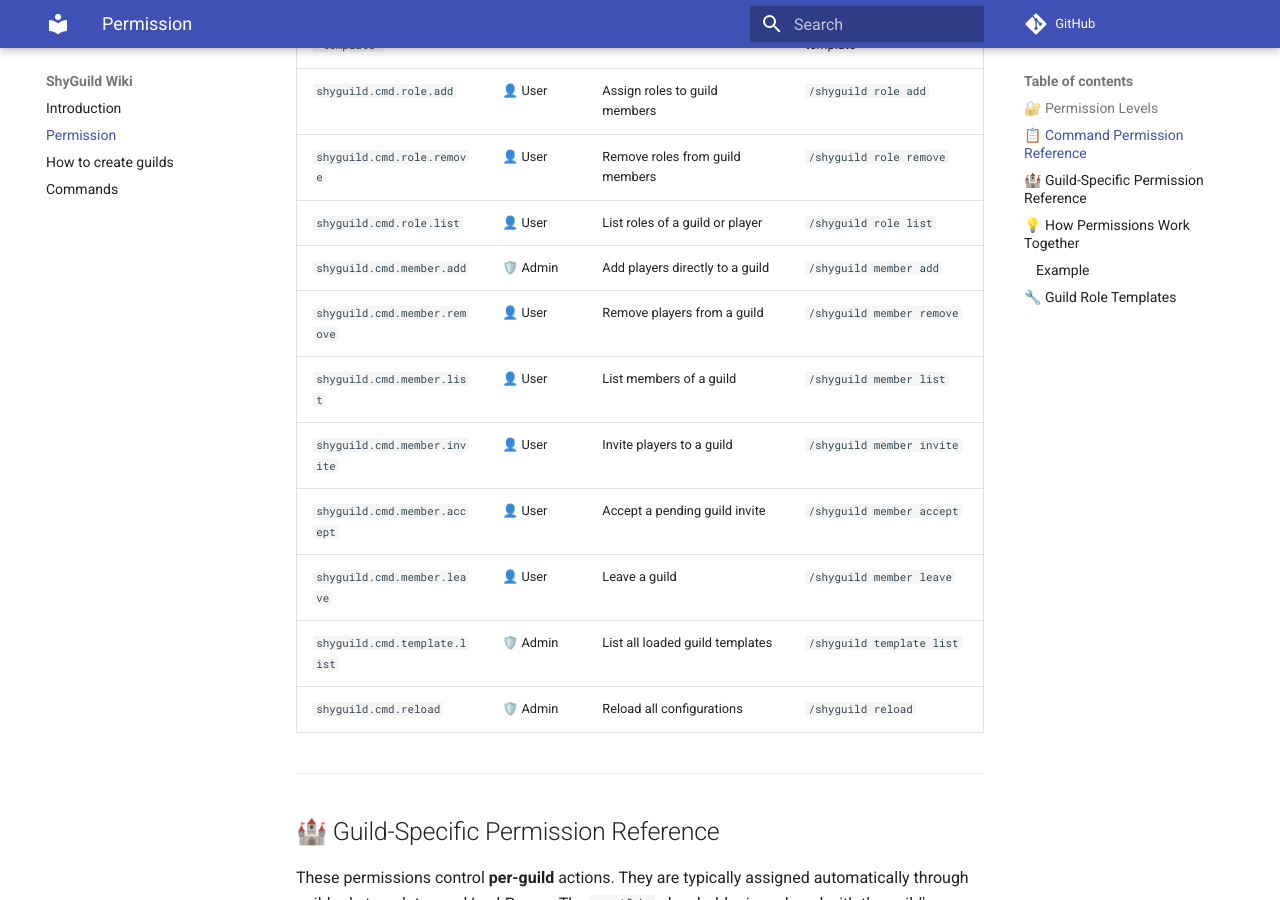
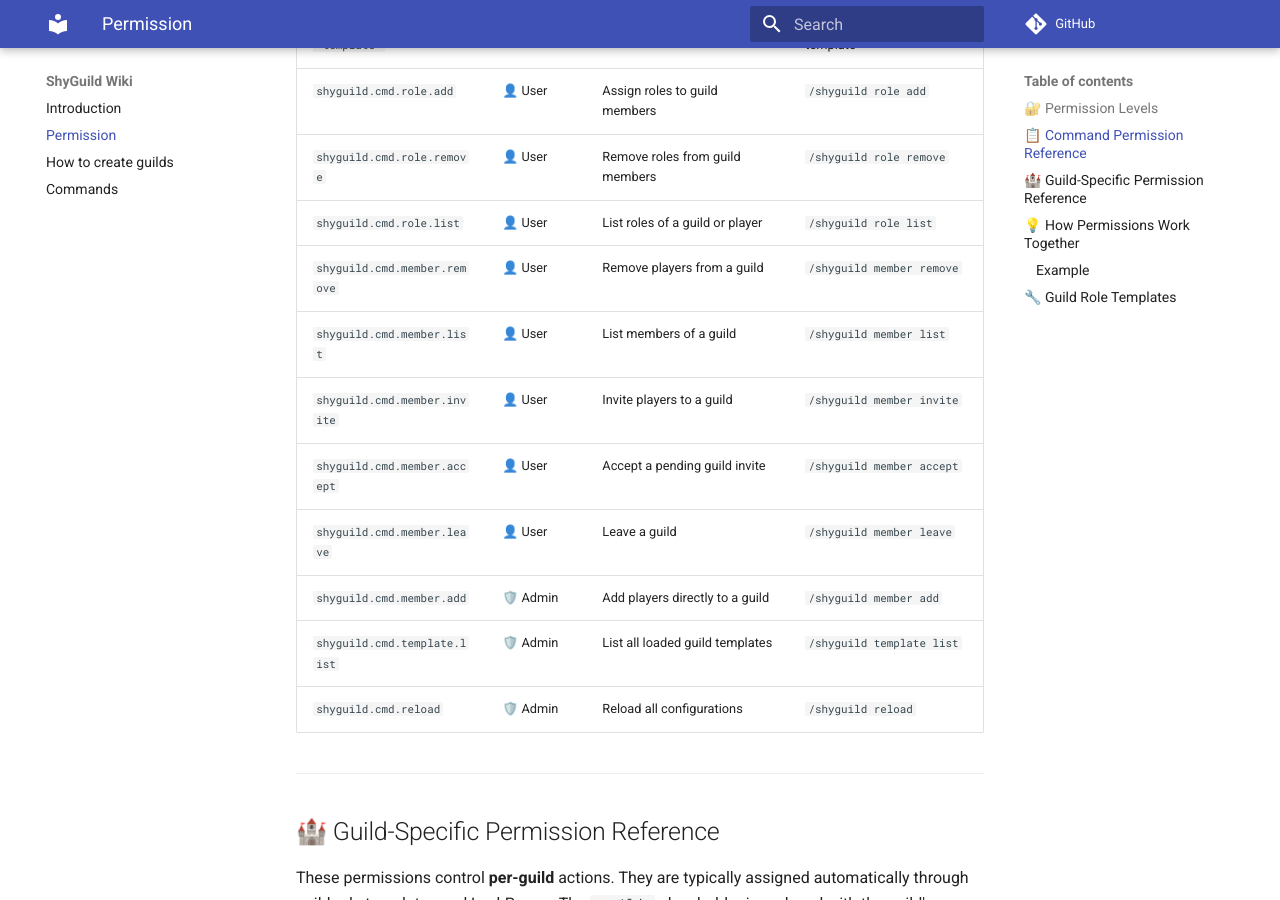
Before and after one commit to Shynixn/ShyGuild, an MkDocs documentation site: the page built from docs/wiki/docs/permission.md, in a window 1280 px wide and 900 px high, scrolled down 881 px. Built offline with MkDocs 1.6.1 and Material for MkDocs 9.7.7, drawn with Linux system fonts in a browser that asks for light colours; comment, search, counter and statistics services are not loaded.

```diff
--- a/docs/wiki/docs/permission.md
+++ b/docs/wiki/docs/permission.md
@@ -24,12 +24,12 @@
 | `shyguild.cmd.role.add` | 👤 User | Assign roles to guild members | `/shyguild role add` |
 | `shyguild.cmd.role.remove` | 👤 User | Remove roles from guild members | `/shyguild role remove` |
 | `shyguild.cmd.role.list` | 👤 User | List roles of a guild or player | `/shyguild role list` |
-| `shyguild.cmd.member.add` | 🛡️ Admin | Add players directly to a guild | `/shyguild member add` |
 | `shyguild.cmd.member.remove` | 👤 User | Remove players from a guild | `/shyguild member remove` |
 | `shyguild.cmd.member.list` | 👤 User | List members of a guild | `/shyguild member list` |
 | `shyguild.cmd.member.invite` | 👤 User | Invite players to a guild | `/shyguild member invite` |
 | `shyguild.cmd.member.accept` | 👤 User | Accept a pending guild invite | `/shyguild member accept` |
 | `shyguild.cmd.member.leave` | 👤 User | Leave a guild | `/shyguild member leave` |
+| `shyguild.cmd.member.add` | 🛡️ Admin | Add players directly to a guild | `/shyguild member add` |
 | `shyguild.cmd.template.list` | 🛡️ Admin | List all loaded guild templates | `/shyguild template list` |
 | `shyguild.cmd.reload` | 🛡️ Admin | Reload all configurations | `/shyguild reload` |
 
```
